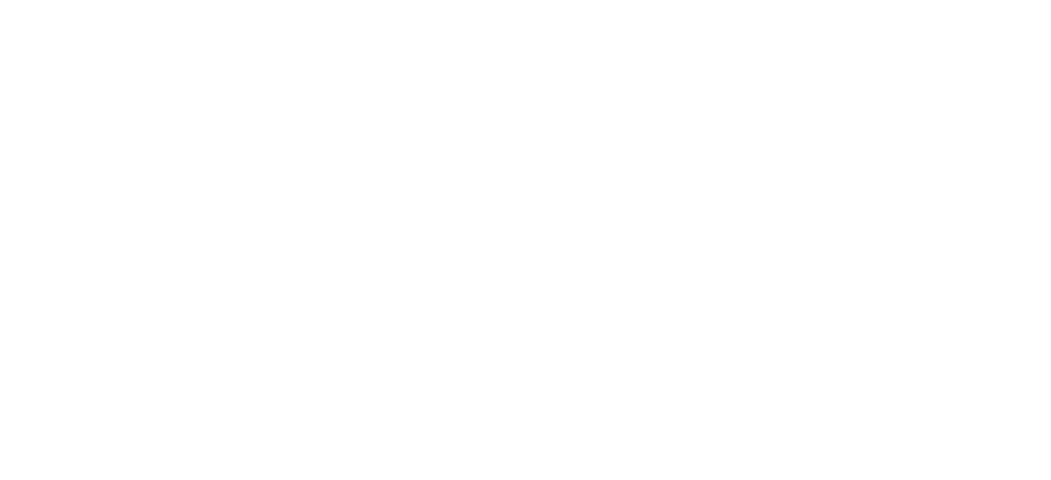
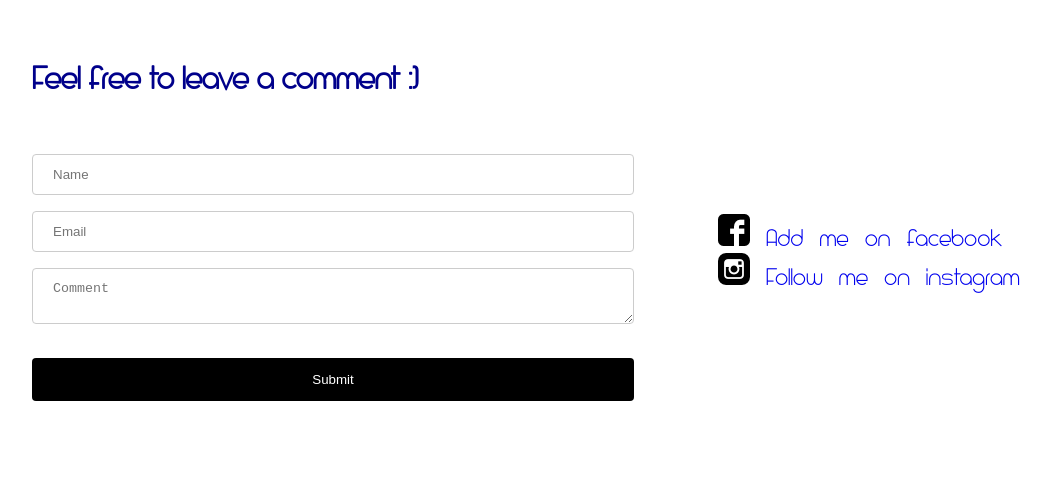
Before and after one commit to blackheart908/BERNAL_Mina_PersonalWebsite, a plain HTML site: page link.html in a window 1280 px wide. Shown: the whole page, without its empty margins (16-1067 px from the left). Drawn offline with Linux system fonts and the light colour scheme.

Commit message:
added the commet are and icon tags that connects to my social media accounts

```diff
--- a/link.html
+++ b/link.html
@@ -0,0 +1,132 @@
+<html>
+    <head>
+    <title> </title>
+
+            </head>
+    <body>
+        <style>
+        @font-face
+            {
+            font-family: newFont;
+            src:url("styles/Glamourousse.ttf");
+            }
+
+            #link{
+                font-family: newFont;
+                margin-top: 20px;
+                margin-left: 20px;
+                width:auto;
+                color:darkblue;
+
+            }
+            p{
+                font-size: 3em;
+
+            }
+
+            input[type=email],input[type=text],textarea, select {
+                    width: 50%;
+                    padding: 12px 20px;
+                    margin: 8px 0;
+                    display: inline-block;
+                    border: 1px solid #ccc;
+                    border-radius: 4px;
+                    box-sizing: border-box;
+                }
+
+                input[type=submit] {
+                    width: 50%;
+                    background-color:black;
+                    color: white;
+                    padding: 14px 20px;
+                    margin: 8px 0;
+                    border: none;
+                    border-radius: 4px;
+                    cursor: pointer;
+                }
+
+                input[type=submit]:hover {
+                    background-color: darkgray;
+                }
+
+                div {
+                    border-radius: 5px;
+                    background-color:white;
+                    padding: 20px;
+                }
+
+                ul#linktags li{
+                    list-style: none;
+
+                }
+
+                .linkarea{
+
+                    padding:10px;
+                    position: absolute;
+                    top: 20%;
+                    left:55%;
+
+                }
+
+                #linktags{
+
+
+                        color:darkblue;
+                        display: block;
+                        padding: 20px;
+                        font-size: 1.5em;
+                        -webkit-transition: 0.2s;
+                        -moz-transition: 0.2s;
+                        -o-transition: 0.2s;
+                        transition: 0.2s;
+
+                }
+
+                ul#linktags li a:hover{
+
+
+                        padding-left: 10px;
+                    }
+
+
+                a{
+
+                        text-decoration: none;
+                        word-spacing: 10px;
+                    }
+
+
+            </style>
+
+            <div id = "link">
+                <h1>
+                    Feel free to leave a comment :)<br>
+                </h1>
+
+                <p>
+                <form method='post'>
+                    <input type='text' name='name' placeholder="Name" id='name' /> <br />
+                    <input type='email' name='email' placeholder="Email"id='email' /><br />
+                    <textarea name='comment' placeholder="Comment" id='comment' required></textarea> <br />
+                    <input type='hidden' name='articleid' id='articleid' value='<? echo $_GET["id"]; ?>' />  <br>
+                    <input type='submit' value='Submit' />
+                    </form>
+                </p>
+
+                <div class = "linkarea">
+                    <ul id = "linktags">
+                        <li><a href="https://www.facebook.com/profile.php?id=100004818845821" target="_blank"><img src="images/002-facebook-logo.png"> Add me on facebook</a></li>
+                        <li><a href="https://www.instagram.com/csbernal2015/" target="_blank"><img src="images/001-instagram.png"> Follow me on instagram</a></li>
+
+
+
+            </div>
+
+    </body>
+
+
+
+
+
+</html>
--- a/styles/content_are.css
+++ /dev/null
@@ -1,3 +0,0 @@
-#content-area{
-
-}
```
Also changed, not shown: default.html (+1 -1 lines), profile.html (+3 -0 lines), images/001-instagram.png (added), images/002-facebook-logo.png (added), styles/style.css (line endings or trailing spaces), 1 other file.
